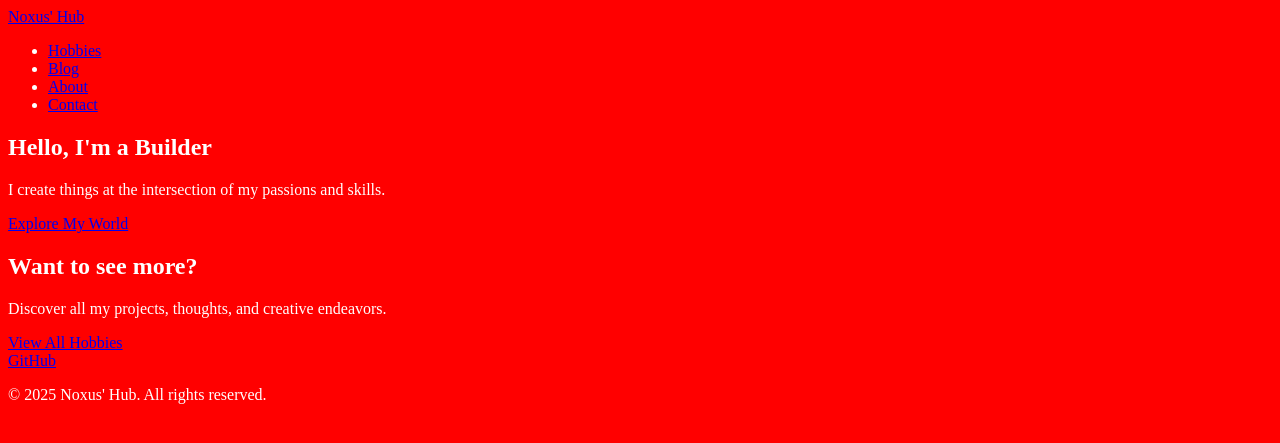
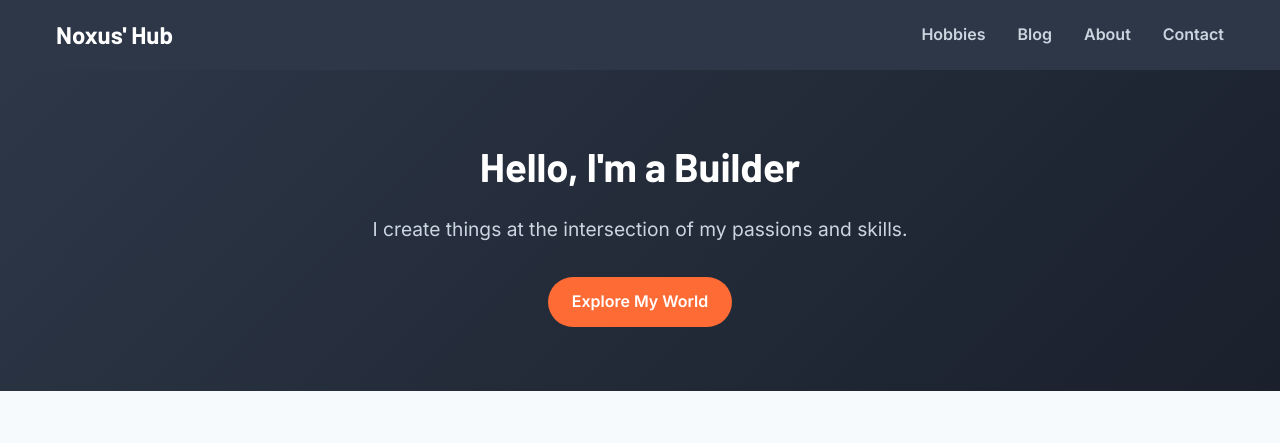
Before and after one commit to gmanthenoxus/gmanthenoxus.github.io, a Jekyll site: the page built from docs/index.html, in a window 1280 px wide and 900 px high. Shown: the top 443 px of the window. Built offline with Jekyll 4.4.1, drawn with Linux system fonts in a browser that asks for light colours.

Commit message:
ubdated css

```diff
--- a/docs/_layouts/default.html
+++ b/docs/_layouts/default.html
@@ -4,7 +4,7 @@
     <meta charset="UTF-8">
     <meta name="viewport" content="width=device-width, initial-scale=1.0">
     <title>{{ page.title }} | {{ site.title }}</title>
-    <link rel="stylesheet" href="/assets/css/test.css">
+    <link rel="stylesheet" href="/assets/css/main.css">
     <link href="https://fonts.googleapis.com/css2?family=Barlow:wght@600;700&family=Inter:wght@400;600&display=swap" rel="stylesheet">
 </head>
 <body>
--- a/docs/assets/css/main.scss
+++ b/docs/assets/css/main.scss
@@ -1,3 +1,7 @@
+---
+---
+
+
 @import url('https://fonts.googleapis.com/css2?family=Barlow:wght@600;700&family=Inter:wght@400;600&display=swap');
 
 // ========================================
```
